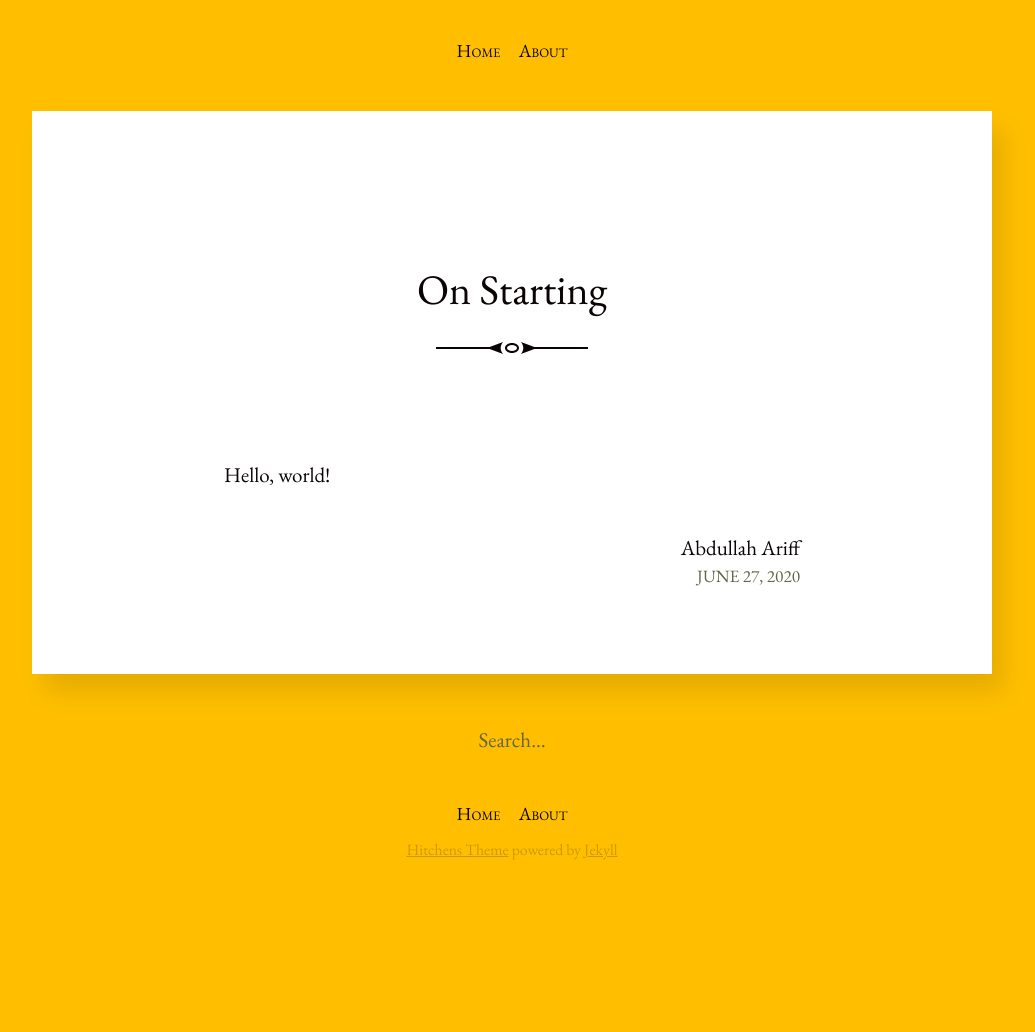
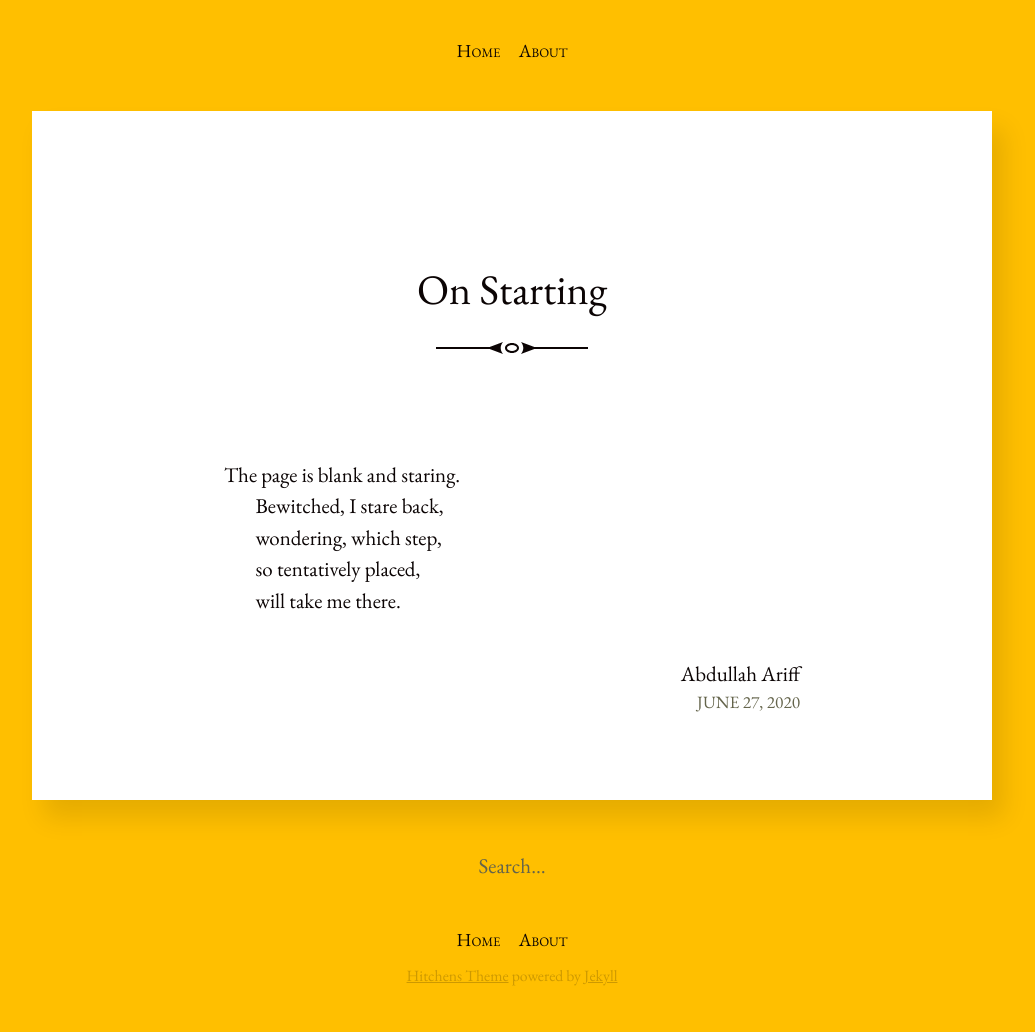
Before and after one commit to abdullahariff/abdullahariff.github.io, a Jekyll site: the page built from _posts/2020-06-27-on-starting.md, in a window 1280 px wide. Shown: the whole page, without its empty margins (128-1163 px from the left). Built offline with Jekyll 4.4.1, drawn with Linux system fonts in a browser that asks for light colours; before the commit the page ends 906 px from its top, so only the background shows below that.

Commit message:
On starting

```diff
--- a/_posts/2020-06-27-on-starting.md
+++ b/_posts/2020-06-27-on-starting.md
@@ -5,4 +5,12 @@ author: "Abdullah Ariff"
 categories: general
 ---
 
-Hello, world!
+The page is blank and staring.
+
+Bewitched, I stare back,
+
+wondering, which step,
+
+so tentatively placed,
+
+will take me there.
```
